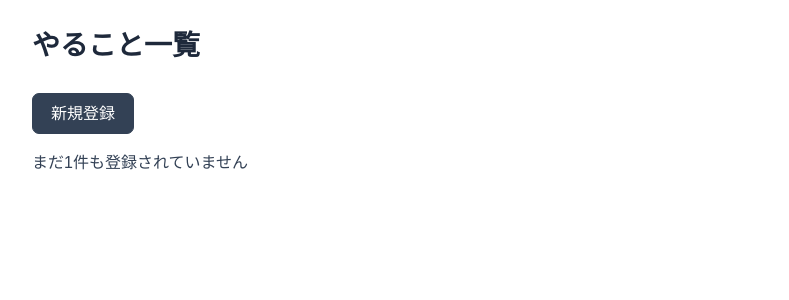
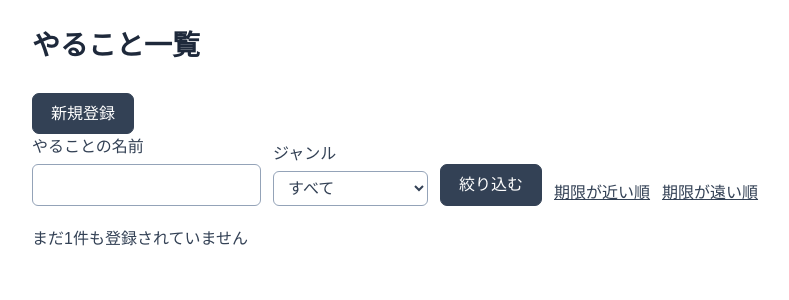
Before and after one commit to sekine0000/fw-todo-2, a Spring Boot app: page /todos in a window 1280 px wide. Shown: the top 300 px of the page, without its empty margins (174-963 px from the left). Run offline with Spring Boot 4, Linux system fonts and the light colour scheme; data that the repository does not hold is empty; some libraries are stand-ins or nearby versions.

Commit message:
絞り込みと期限順ソートの追加

```diff
--- a/src/main/java/com/example/todoapp/HomeController.java
+++ b/src/main/java/com/example/todoapp/HomeController.java
@@ -7,6 +7,7 @@ import org.springframework.web.bind.annotation.GetMapping;
 import org.springframework.web.bind.annotation.ModelAttribute;
 import org.springframework.web.bind.annotation.PathVariable;
 import org.springframework.web.bind.annotation.PostMapping;
+import org.springframework.web.bind.annotation.RequestParam;
 import org.springframework.web.servlet.mvc.support.RedirectAttributes;
 
 import jakarta.validation.Valid;
@@ -27,8 +28,15 @@ public class HomeController {
     }
 
     @GetMapping("/todos")
-    public String todos(Model model) {
-        model.addAttribute("todos", todoMapper.findAll());
+    public String todos(@RequestParam(defaultValue = "") String keyword,
+            @RequestParam(defaultValue = "") String category,
+            @RequestParam(defaultValue = "asc") String order, Model model) {
+        String selectedOrder = "desc".equals(order) ? "desc" : "asc";
+
+        model.addAttribute("todos", todoMapper.search(keyword, category, selectedOrder));
+        model.addAttribute("keyword", keyword);
+        model.addAttribute("category", category);
+        model.addAttribute("order", selectedOrder);
         return "todos";
     }
 
--- a/src/main/java/com/example/todoapp/TodoMapper.java
+++ b/src/main/java/com/example/todoapp/TodoMapper.java
@@ -3,11 +3,13 @@ package com.example.todoapp;
 import java.util.List;
 
 import org.apache.ibatis.annotations.Mapper;
+import org.apache.ibatis.annotations.Param;
 
 @Mapper
 public interface TodoMapper {
 
-    List<Todo> findAll();
+    List<Todo> search(@Param("keyword") String keyword, @Param("category") String category,
+            @Param("order") String order);
 
     Todo findById(Long id);
 
--- a/src/main/resources/templates/todos.html
+++ b/src/main/resources/templates/todos.html
@@ -13,6 +13,31 @@
         <h1 class="page-title">やること一覧</h1>
 
         <a class="btn" th:href="@{/todos/new}">新規登録</a>
+
+        <form class="search-bar" method="get" th:action="@{/todos}">
+            <div>
+                <label class="form-label" for="keyword">やることの名前</label>
+                <input class="form-input" id="keyword" name="keyword" type="text" th:value="${keyword}">
+            </div>
+
+            <div>
+                <label class="form-label" for="category">ジャンル</label>
+                <select class="form-input" id="category" name="category">
+                    <option value="" th:selected="${category == ''}">すべて</option>
+                    <option value="デザイン" th:selected="${category == 'デザイン'}">デザイン</option>
+                    <option value="マーケティング" th:selected="${category == 'マーケティング'}">マーケティング</option>
+                    <option value="プログラミング" th:selected="${category == 'プログラミング'}">プログラミング</option>
+                    <option value="資格" th:selected="${category == '資格'}">資格</option>
+                    <option value="就職活動" th:selected="${category == '就職活動'}">就職活動</option>
+                </select>
+            </div>
+
+            <input name="order" type="hidden" th:value="${order}">
+            <button class="btn" type="submit">絞り込む</button>
+
+            <a class="link" th:href="@{/todos(keyword=${keyword}, category=${category}, order='asc')}">期限が近い順</a>
+            <a class="link" th:href="@{/todos(keyword=${keyword}, category=${category}, order='desc')}">期限が遠い順</a>
+        </form>
 
         <p th:if="${#lists.isEmpty(todos)}">まだ1件も登録されていません</p>
 
```
Also changed, not shown: src/main/resources/mapper/TodoMapper.xml (+14 -2 lines).
